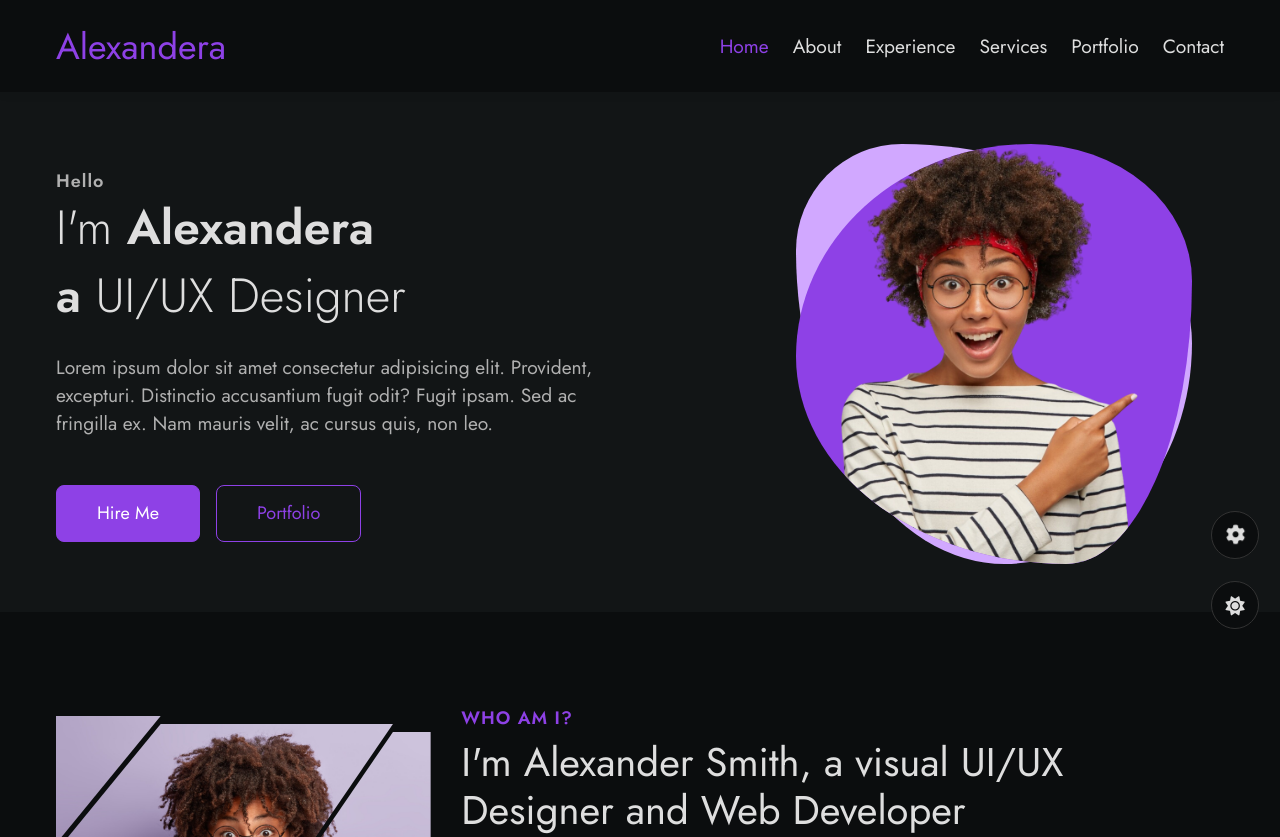
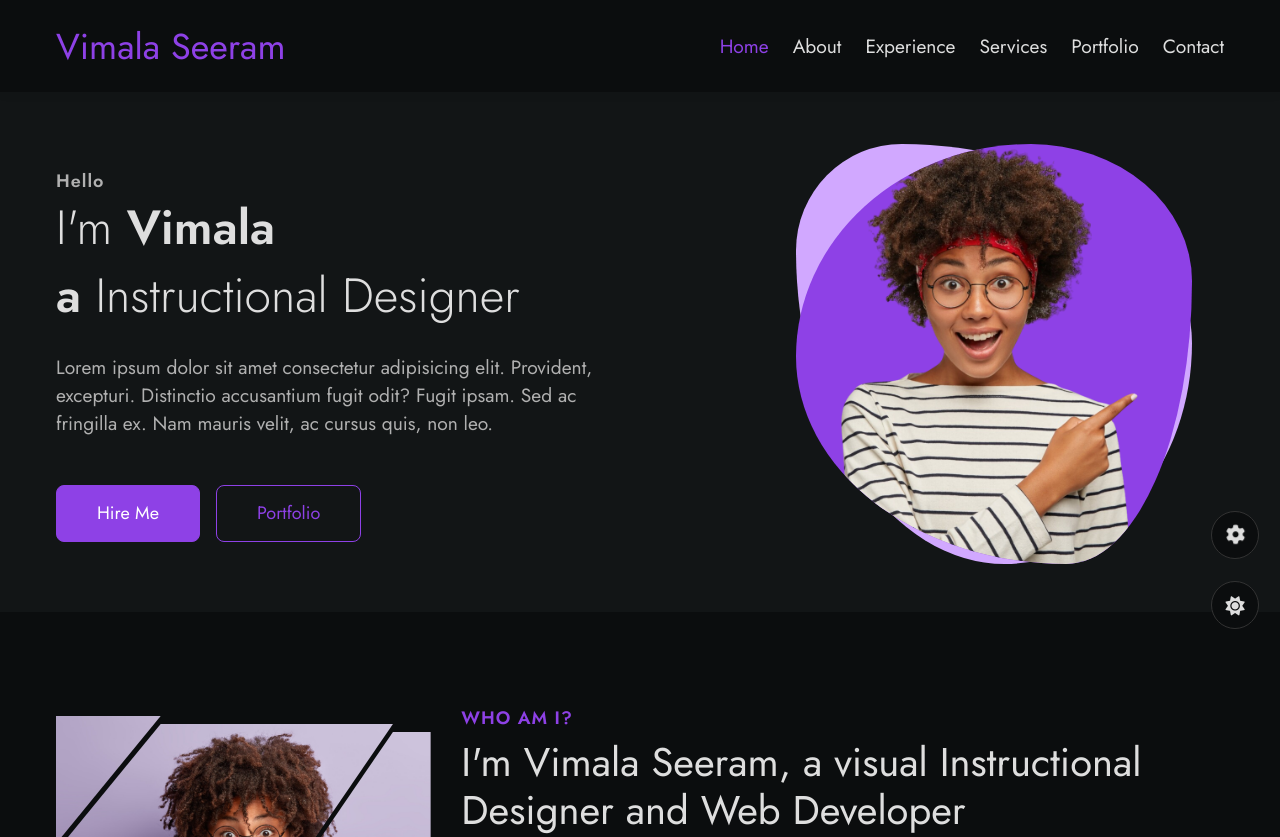
Before and after one commit to vimalaseeram/vimalaseeram.github.io, a plain HTML site: page index.html in a window 1280 px wide. Shown: the top 837 px of the page. Drawn offline with Linux system fonts and the light colour scheme.

Commit message:
Update index.html

```diff
--- a/index.html
+++ b/index.html
@@ -59,7 +59,7 @@
     <!--==================== HEADER ====================-->
     <header class="header">
       <nav class="nav container">
-        <a href="index.html" class="nav__logo">Alexandera</a>
+        <a href="index.html" class="nav__logo">Vimala Seeram</a>
 
         <input type="checkbox" id="nav-toggler" />
 
@@ -103,8 +103,8 @@
           <div class="home__content">
             <span class="home__small">Hello</span>
             <h1 class="home__title">
-              <span>I'm</span> Alexandera <br />
-              a <span>UI/UX Designer</span>
+              <span>I'm</span> Vimala <br />
+              a <span>Instructional Designer</span>
             </h1>
 
             <p class="home__description">
@@ -138,7 +138,7 @@
 
           <div class="about__content">
             <h2 class="section__title" data-title="Who am i?">
-              I'm Alexander Smith, a visual UI/UX Designer and Web Developer
+              I'm Vimala Seeram, a visual Instructional Designer and Web Developer
             </h2>
 
             <p class="about__description">
```
